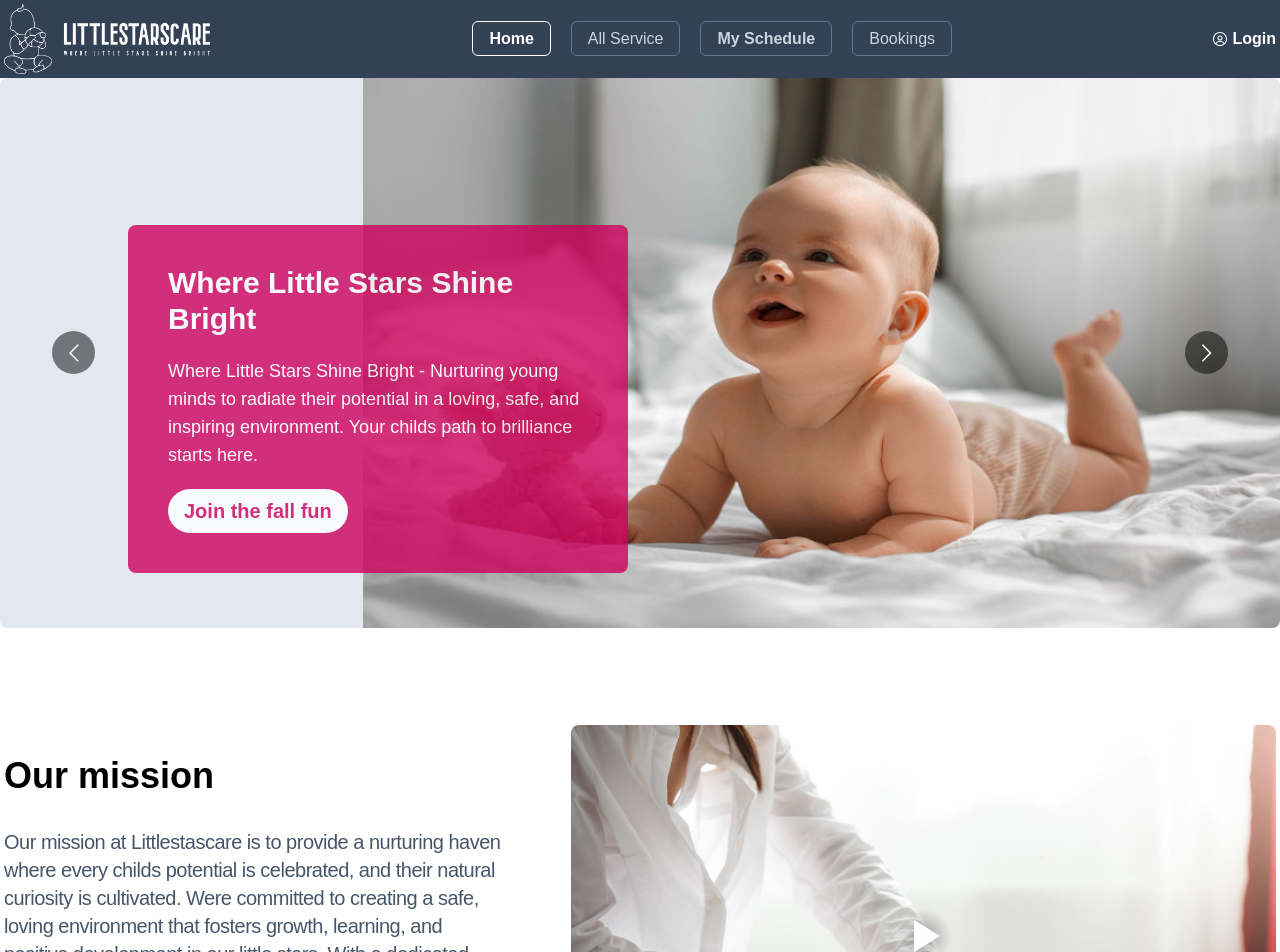
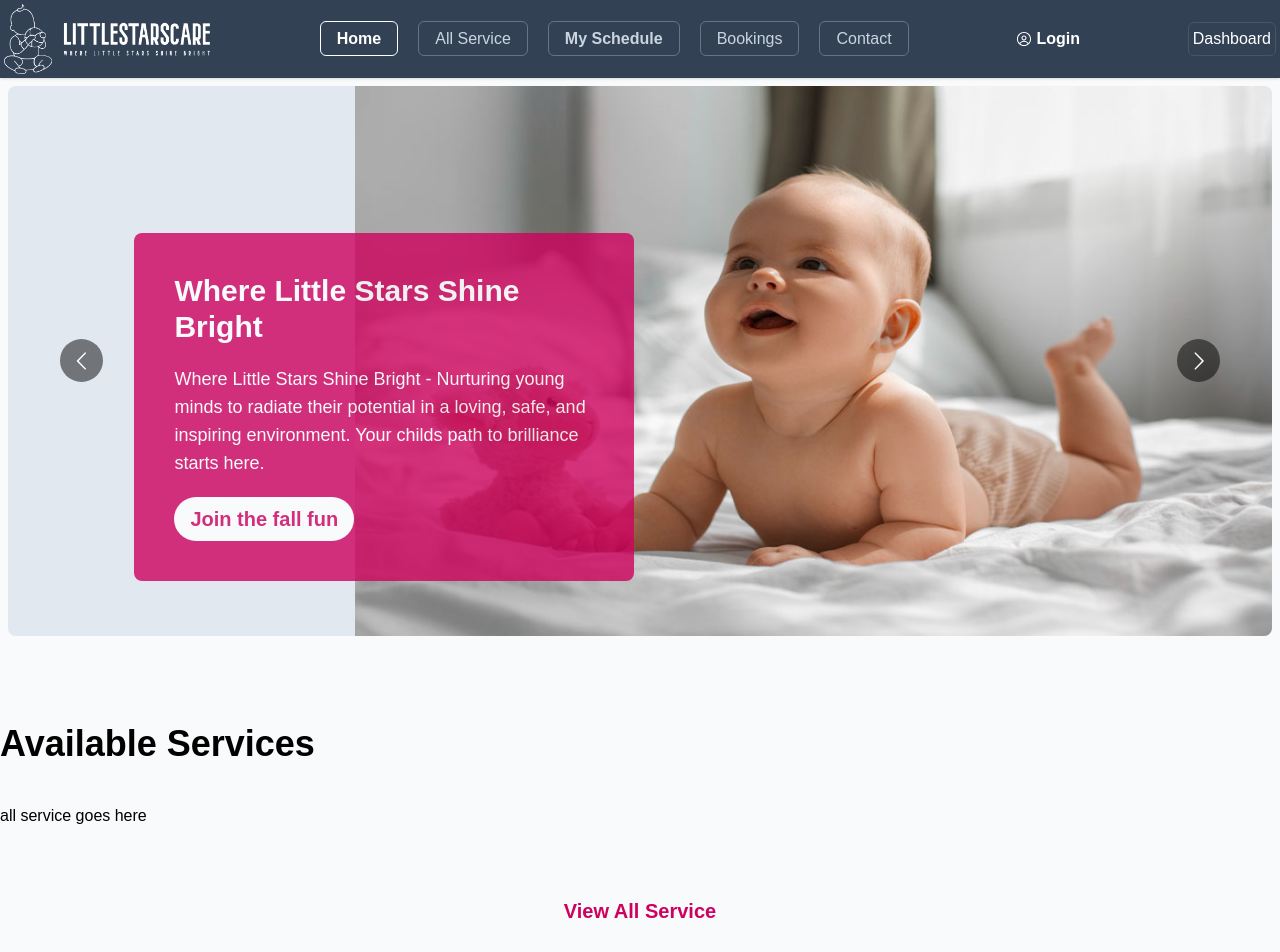
Before and after one commit to sumonpaul55/baby-care-client, a React (Vite) app: page / in a window 1280 px wide. Shown: the top 952 px of the page. Built offline with nearby package versions, Linux system fonts and the light colour scheme; no server answers.

Commit message:
service page layout ready and mission section done

```diff
--- a/src/componets/navbar/Navbar.jsx
+++ b/src/componets/navbar/Navbar.jsx
@@ -25,18 +25,19 @@ const Navbar = () => {
             })
     }
     return (
-        <nav className='px-1 md:px-1 border-bottom py-1 bg-slate-700 items-center shadow'>
+        <nav className='px-1 md:px-1 border-bottom py-1 bg-slate-700 items-center shadow relative'>
             <div className="container mx-auto">
                 <div className='flex justify-between items-center'>
                     <div>
                         <img src={logo} className='w-52' alt="logo" />
                     </div>
                     <div>
-                        <ul className='flex gap-5'>
+                        <ul className='flex gap-5 absolute w-full left-0 top-20 z-[9999] flex-col lg:flex-row bg-slate-500 lg:bg-transparent justify-center items-center py-5 lg:py-0 lg:static'>
                             <li><NavLink className="text-slate-300 border py-2 px-4 rounded-md border-slate-500" to="/">Home</NavLink></li>
                             <li><NavLink className="text-slate-300 border py-2 px-4 rounded-md border-slate-500" to="/all-service">All Service</NavLink></li>
                             <li><NavLink className="text-slate-300 font-semibold border py-2 px-4 rounded-md border-slate-500" to="/my-schedule">My Schedule</NavLink></li>
                             <li><NavLink className="text-slate-300 border py-2 px-4 rounded-md border-slate-500" to="/my-bookings">Bookings</NavLink></li>
+                            <li><NavLink className="text-slate-300 border py-2 px-4 rounded-md border-slate-500" to="/contact">Contact</NavLink></li>
                         </ul>
                     </div>
                     <div className='user text-white font-semibold relative'>
@@ -58,6 +59,9 @@ const Navbar = () => {
                             <div className="absolute w-10 h-10 bg-slate-500 rotate-45 top-0 left-1/2 -translate-x-1/2"></div>
                         </div>
                     </div>
+                    <div>
+                        <button className='text-white border p-1 border-slate-600 rounded-md'>Dashboard</button>
+                    </div>
                 </div>
             </div>
         </nav>
--- /dev/null
+++ b/src/componets/pages/Contact.jsx
@@ -0,0 +1,11 @@
+import React from 'react';
+
+const Contact = () => {
+    return (
+        <div className='container mx-auto'>
+            contact
+        </div>
+    );
+};
+
+export default Contact;
--- a/src/componets/pages/home/Home.jsx
+++ b/src/componets/pages/home/Home.jsx
@@ -4,6 +4,7 @@ import { Helmet } from 'react-helmet-async';
 import ReactPlayer from 'react-player'
 import img from "../../../assets/thumbnail.jpg"
 import "./home.css"
+import { Link } from 'react-router-dom';
 const Home = () => {
     return (
         <>
@@ -11,8 +12,19 @@ const Home = () => {
                 <title>Littlestarscare || home</title>
             </Helmet>
             <main className='bg-slate-50'>
-                <Slider></Slider>
-                <section className='py-32 bg-white our-mission'>
+                <div className='sm:p-2'><Slider></Slider></div>
+                <section className="py-20">
+                    <div className="container mx-auto">
+                        <h2 className='text-xl font-semibold md:text-3xl lg:text-4xl'>Available Services</h2>
+                        <div className='py-10'>
+                            all service goes here
+                        </div>
+                        <div className="text-center mt-5">
+                            <Link className='text-primary font-bold md:text-xl text-center inline-block border border-transparent duration-200 rounded-md mx-auto hover:border-primary px-3 py-2'>View All Service</Link>
+                        </div>
+                    </div>
+                </section>
+                <section className='py-32 our-mission'>
                     <div className="container mx-auto px-1">
                         <div className='flex flex-col lg:flex-row gap-5 md:gap-16'>
                             <div className='lg:w-5/12 clear-left space-y-8'>
--- a/src/routers/routers.jsx
+++ b/src/routers/routers.jsx
@@ -10,6 +10,7 @@ import MySchedule from '../componets/pages/mySchedule/MySchedule';
 import AllService from '../componets/pages/allService/AllService';
 import Login from '../componets/pages/Login.jsx/Login';
 import PrivetRoute from './PrivetRoute';
+import Contact from '../componets/pages/Contact';
 const routers = createBrowserRouter([
     {
         path: "/",
@@ -31,6 +32,9 @@ const routers = createBrowserRouter([
             {
                 path: "/all-service",
                 element: <AllService></AllService>
+            }, {
+                path: "/contact",
+                element: <Contact></Contact>
             }
         ],
     },
```
Also changed, not shown: src/componets/pages/home/home.css (+8 -0 lines), src/assets/our-mission.jpg (added).
